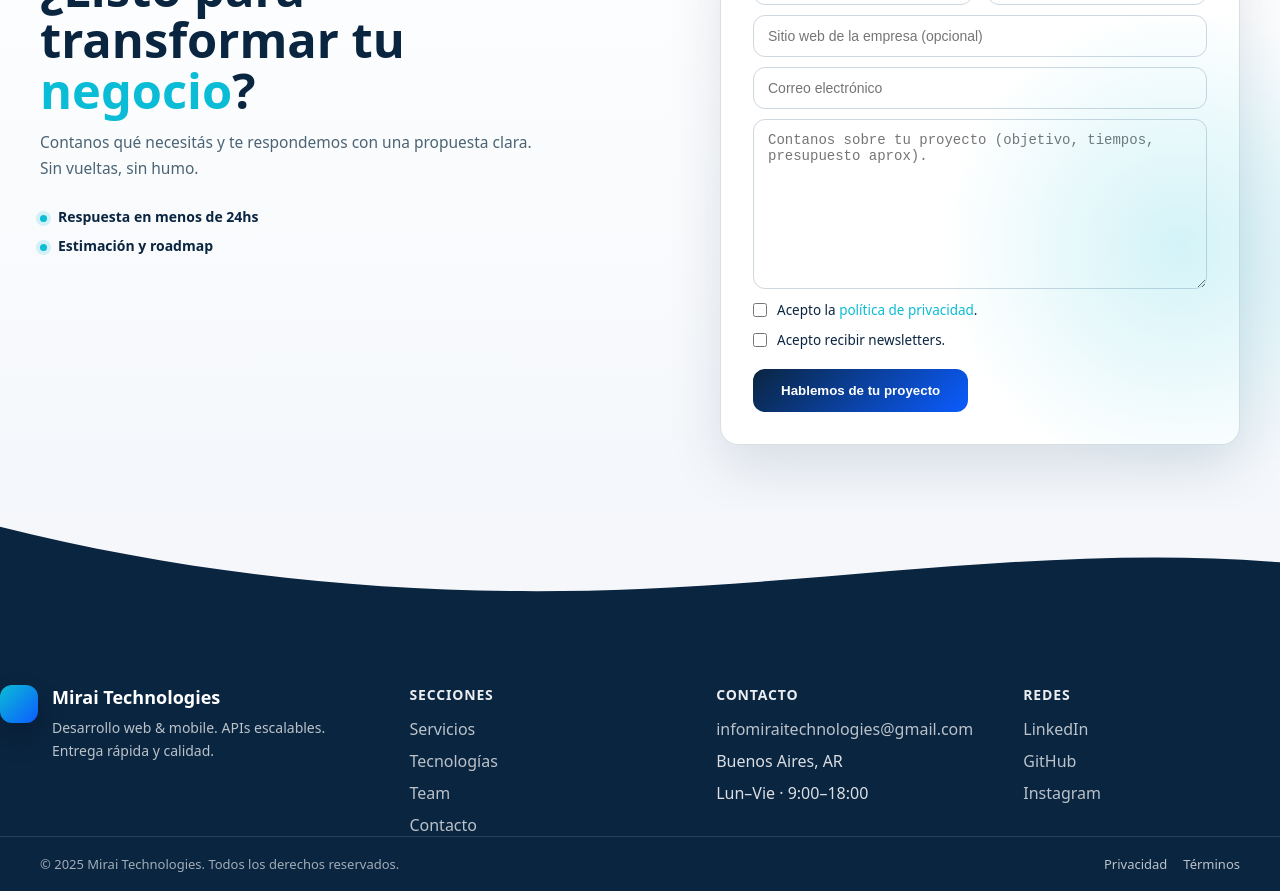
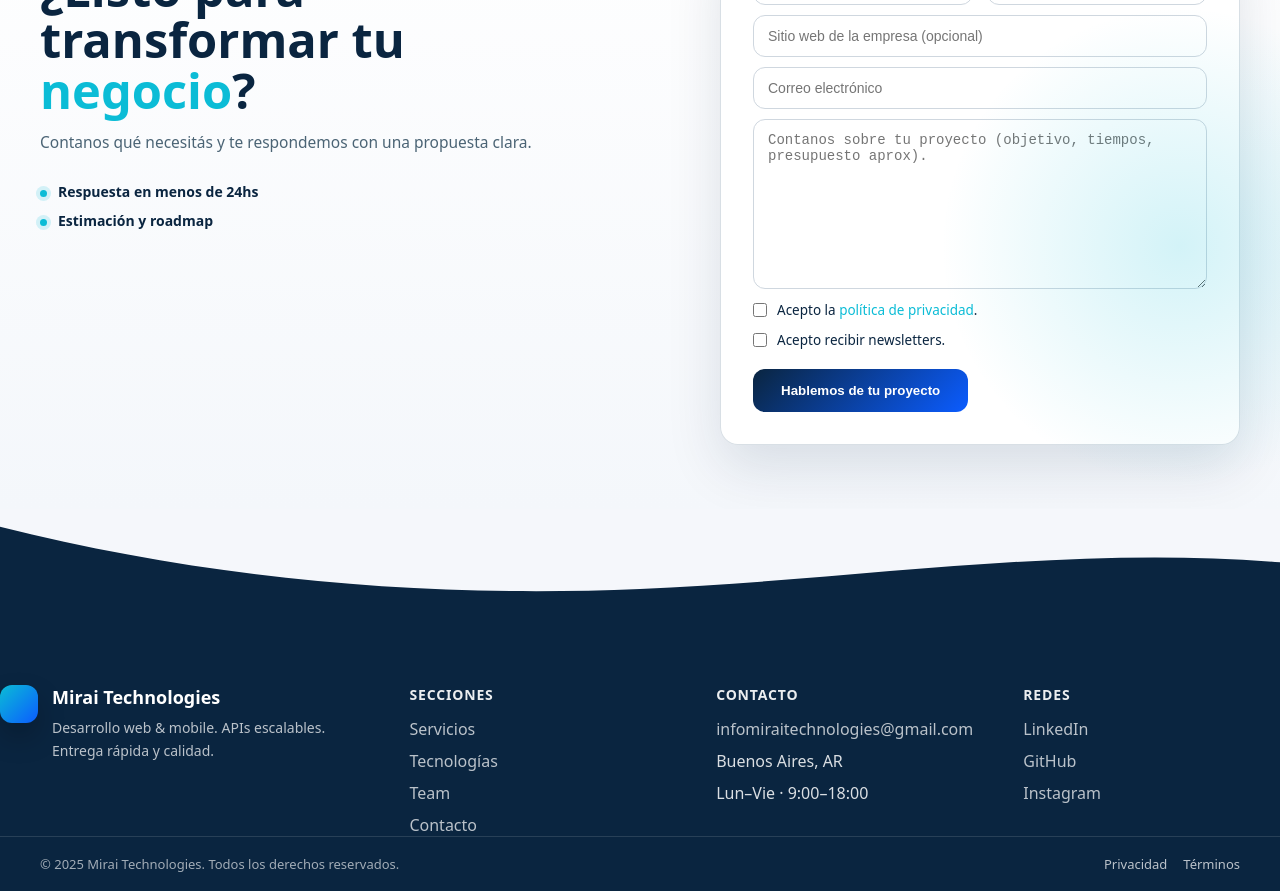
Before and after one commit to infomiraitechnologies/MiraiLandingPage, a React (Vite) app: page / in a window 1280 px wide. Shown: the part 1940-2831 px from the top of the page. Built offline with nearby package versions, Linux system fonts and the light colour scheme.

Commit message:
Fix case-sensitive scss import

```diff
--- a/src/components/Contact/Contact.tsx
+++ b/src/components/Contact/Contact.tsx
@@ -44,7 +44,7 @@ export default function Contact() {
             ¿Listo para transformar tu <span>negocio</span>?
           </h2>
           <p className={styles.desc}>
-            Contanos qué necesitás y te respondemos con una propuesta clara. Sin vueltas, sin humo.
+            Contanos qué necesitás y te respondemos con una propuesta clara.
           </p>
           <div className={styles.bullets}>
             <div className={styles.bullet}>Respuesta en menos de 24hs</div>
```
